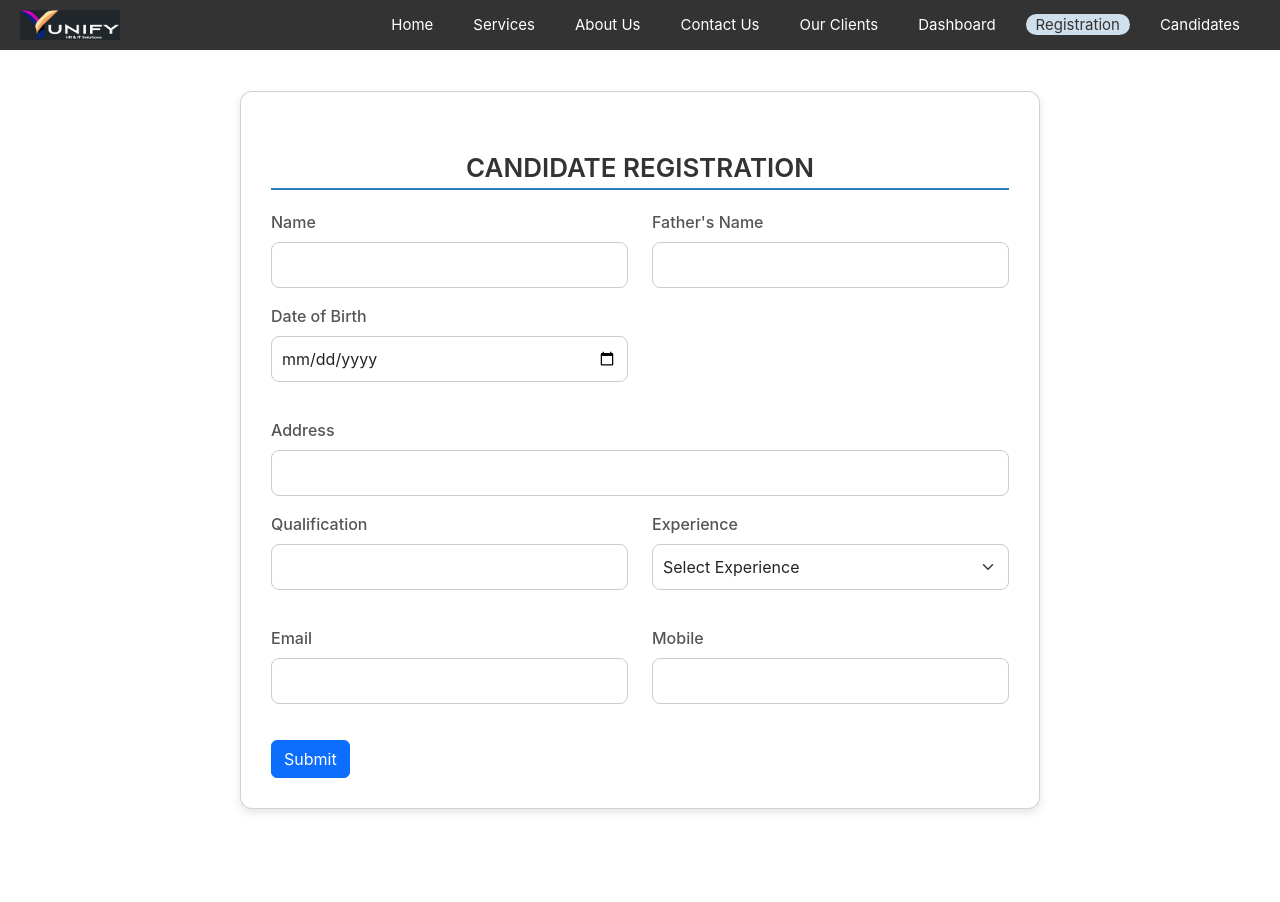
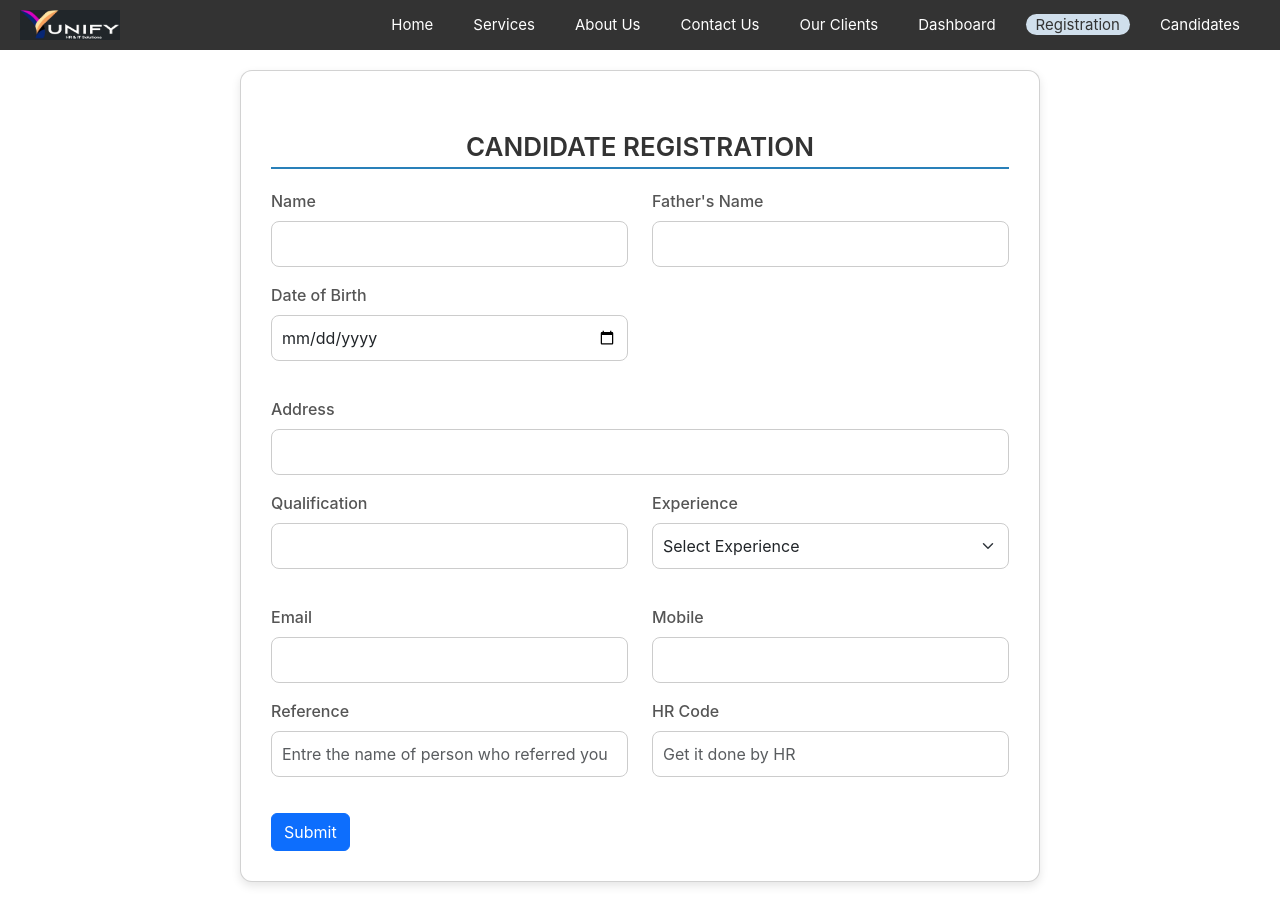
Before and after one commit to piyushsalvi7898/frontend-repo, a React (Create React App) app: page /registration-form in a window 1280 px wide. Before the commit the page ends 850 px from the top, so only its background shows below. Built offline with nearby package versions, Linux system fonts and the light colour scheme; no server answers.

Commit message:
Registration PDF for candidate is all done

```diff
--- a/package.json
+++ b/package.json
@@ -10,6 +10,7 @@
     "bootstrap": "^5.3.3",
     "cra-template": "1.2.0",
     "jspdf": "^3.0.0",
+    "jspdf-autotable": "^5.0.2",
     "lucide-react": "^0.475.0",
     "qrcode": "^1.5.4",
     "react": "^19.0.0",
--- a/src/pages/RegistrationForm .js
+++ b/src/pages/RegistrationForm .js
@@ -236,7 +236,21 @@ const RegistrationForm = () => {
                 <Form.Control type="text" name="mobile" value={formData.mobile} onChange={handleChange} required />
               </Form.Group>
             </Col>
+            <Col md={6}>
+              <Form.Group className="mb-3">
+                <Form.Label>Reference</Form.Label>
+                <Form.Control type="text" name="reference" placeholder="Entre the name of person who referred you" value={formData.mobile} onChange={handleChange} required />
+              </Form.Group>
+            </Col>
+
+            <Col md={6}>
+              <Form.Group className="mb-3">
+                <Form.Label>HR Code</Form.Label>
+                <Form.Control type="text" name="hrCode" placeholder="Get it done by HR " value={formData.mobile} onChange={handleChange} required />
+              </Form.Group>
+            </Col>
           </Row>
+
 
           <Button type="submit" disabled={isSubmitting}>
             {isSubmitting ? "Processing..." : "Submit"}
```
Also changed, not shown: 1 other file (tests, documents, lock files or other folders).
